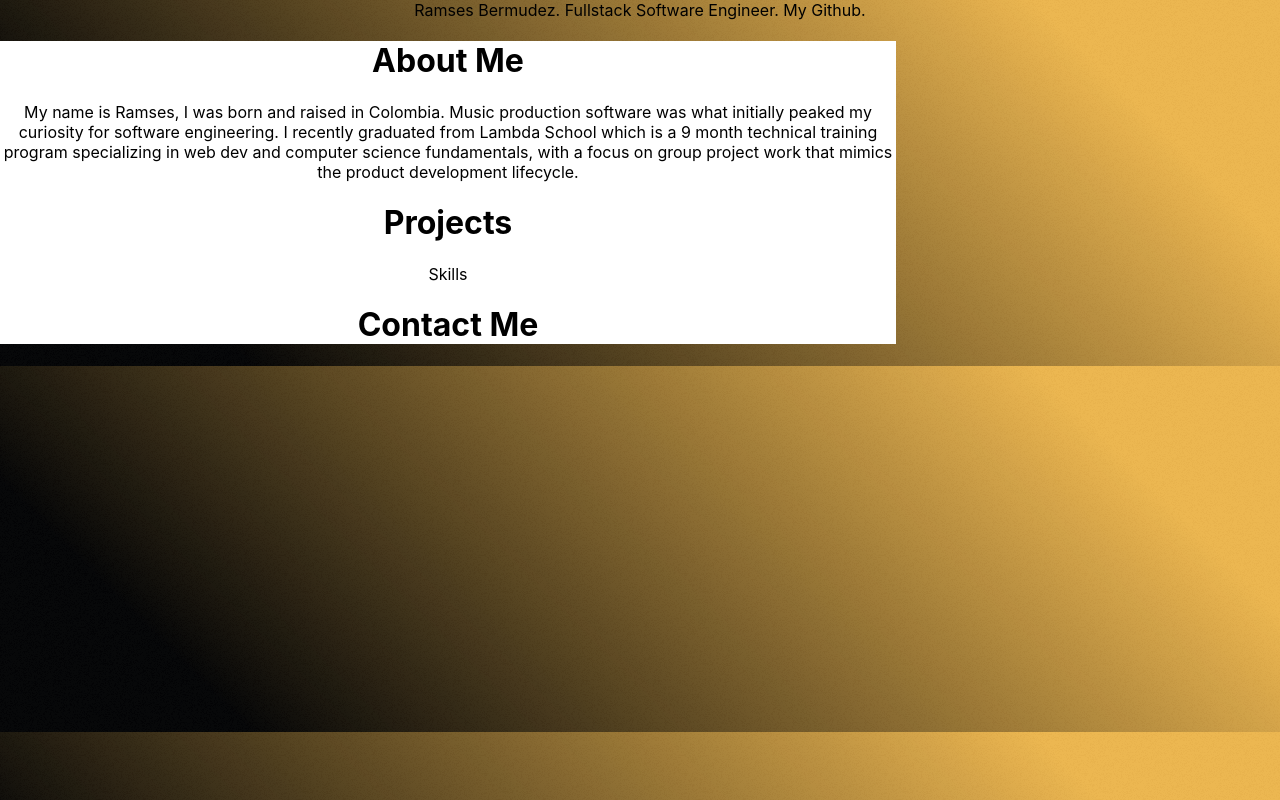
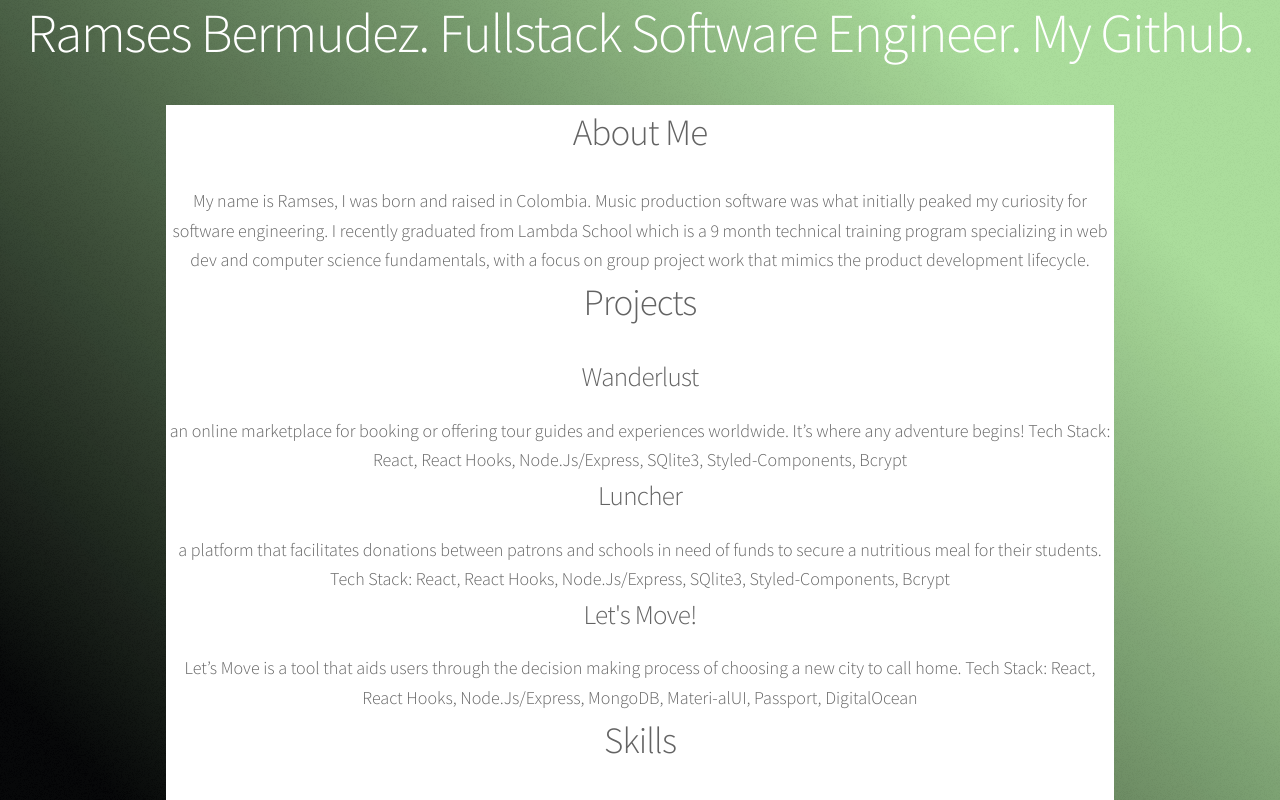
Before and after one commit to RamsesGB/react-portfolio, a React (Create React App) app in the folder ramses-portfolio/: page / in a window 1280 px wide. Shown: the top 800 px of the page. Built offline with nearby package versions, Linux system fonts and the light colour scheme.

Commit message:
added glabal vars for font size, added font styling, changed background color

```diff
--- a/ramses-portfolio/public/index.html
+++ b/ramses-portfolio/public/index.html
@@ -2,7 +2,11 @@
 <html lang="en">
   <head>
     <meta charset="utf-8" />
-    <link rel="icon" href=# />
+    <link rel="icon" href="#" />
+    <link
+      href="https://fonts.googleapis.com/css?family=Source+Sans+Pro:300,400&display=swap"
+      rel="stylesheet"
+    />
     <meta name="viewport" content="width=device-width, initial-scale=1" />
     <meta name="theme-color" content="#000000" />
     <meta
--- a/ramses-portfolio/src/App/App.css
+++ b/ramses-portfolio/src/App/App.css
@@ -1,18 +1,25 @@
 .App {
   text-align: center;
-}
-
-.App-header {
-  min-height: 100vh;
   display: flex;
   flex-direction: column;
   align-items: center;
   justify-content: center;
-  font-size: calc(10px + 2vmin);
+}
+
+.App-header {
+  display: flex;
+  flex-direction: column;
+  /* align-items: center;
+  justify-content: center; */
   color: white;
 }
 
 .Content-container {
+  min-height: 100vh;
   background: white;
-  width: 70%;
+  display: flex;
+  flex-direction: column;
+  justify-content: space-around;
+  width: 74%;
+  color: #636363;
 }
--- a/ramses-portfolio/src/App/App.js
+++ b/ramses-portfolio/src/App/App.js
@@ -6,7 +6,7 @@ import ContentContainer from "../Components/contentContainer"
 function App() {
   return (
     <div className="App">
-      <Header className="App-header"/>
+      <Header/>
       <ContentContainer/>
     </div>
   );
--- a/ramses-portfolio/src/Components/aboutMe.js
+++ b/ramses-portfolio/src/Components/aboutMe.js
@@ -3,7 +3,7 @@ import React from "react";
 function AboutMe() {
   return (
     <div>
-      <h1>About Me</h1>
+      <h2>About Me</h2>
       <p>
         My name is Ramses, I was born and raised in Colombia. Music production
         software was what initially peaked my curiosity for software
--- a/ramses-portfolio/src/Components/contactMe.js
+++ b/ramses-portfolio/src/Components/contactMe.js
@@ -1,11 +1,15 @@
 import React from "react";
 
-function ContactMe(){
-  return(
+function ContactMe() {
+  return (
     <div>
-      <h1>Contact Me</h1>
+      <h2>Contact Me</h2>
+      <h3>
+        Ready to join your team and collaborate in the future of software
+        engineering
+      </h3>
     </div>
-    );
+  );
 }
 
 export default ContactMe;
--- a/ramses-portfolio/src/Components/header.js
+++ b/ramses-portfolio/src/Components/header.js
@@ -1,14 +1,12 @@
 import React from "react";
+import "../App/App.css";
 
 function Header() {
-  return(
-    <div className="AppHeader">
-      Ramses Bermudez. Fullstack Software Engineer. My Github.
+  return (
+    <div className="App-header">
+      <h1>Ramses Bermudez. Fullstack Software Engineer. My Github.</h1>
     </div>
-  )
+  );
 }
 
-
-
-
 export default Header;
--- a/ramses-portfolio/src/Components/projects.js
+++ b/ramses-portfolio/src/Components/projects.js
@@ -1,11 +1,40 @@
 import React from "react";
 
-function Projects(){
-  return(
-    <div>
-      <h1>Projects</h1>
+function Projects() {
+  return (
+    <div className="Projects-container">
+      <h2>Projects</h2>
+      <div className="Projects-section">
+        <div className="Project-box">
+          <h3>Wanderlust</h3>
+          <p>
+            an online marketplace for booking or offering tour guides and
+            experiences worldwide. It’s where any adventure begins! Tech Stack:
+            React, React Hooks, Node.Js/Express, SQlite3, Styled-Components,
+            Bcrypt
+          </p>
+        </div>
+        <div className="Project-box">
+          <h3>Luncher</h3>
+          <p>
+            a platform that facilitates donations between patrons and schools in
+            need of funds to secure a nutritious meal for their students. Tech
+            Stack: React, React Hooks, Node.Js/Express, SQlite3,
+            Styled-Components, Bcrypt
+          </p>
+        </div>
+        <div className="Project-box">
+          <h3>Let's Move!</h3>
+          <p>
+            Let’s Move is a tool that aids users through the decision making
+            process of choosing a new city to call home. Tech Stack: React,
+            React Hooks, Node.Js/Express, MongoDB, Materi-alUI, Passport,
+            DigitalOcean
+          </p>
+        </div>
+      </div>
     </div>
-    );
+  );
 }
 
 export default Projects;
--- a/ramses-portfolio/src/Components/skills.js
+++ b/ramses-portfolio/src/Components/skills.js
@@ -1,9 +1,15 @@
 import React from "react";
 
-function Skills(){
-  return(
-    <div>Skills</div>
-    );
+function Skills() {
+  return (
+    <div>
+      <h2>Skills</h2>
+      <h3>
+        A collection of technologies I've grown fluent in and utilize in my day
+        to day to create my best work.
+      </h3>
+    </div>
+  );
 }
 
 export default Skills;
--- /dev/null
+++ b/ramses-portfolio/src/Globals/variables.js
@@ -0,0 +1,6 @@
+export const font = {
+  large: '3.5rem',
+  medium: '2.2rem',
+  text: '1.5rem',
+  small:  '1.2rem'
+}
--- a/ramses-portfolio/src/index.css
+++ b/ramses-portfolio/src/index.css
@@ -1,21 +1,117 @@
+html, body, div, span, applet, object, iframe,
+h1, h2, h3, h4, h5, h6, p, blockquote, pre,
+a, abbr, acronym, address, big, cite, code,
+del, dfn, em, img, ins, kbd, q, s, samp,
+small, strike, strong, sub, sup, tt, var,
+b, u, i, center,
+dl, dt, dd, ol, ul, li,
+fieldset, form, label, legend,
+table, caption, tbody, tfoot, thead, tr, th, td,
+article, aside, canvas, details, embed,
+figure, figcaption, footer, header, hgroup,
+menu, nav, output, ruby, section, summary,
+time, mark, audio, video {
+	margin: 0;
+	padding: 0;
+	border: 0;
+	font-size: 62.5%;
+	vertical-align: baseline;
+}
+/* HTML5 display-role reset for older browsers */
+article, aside, details, figcaption, figure,
+footer, header, hgroup, menu, nav, section {
+	display: block;
+}
 body {
-  margin: 0;
-  font-family: -apple-system, BlinkMacSystemFont, 'Segoe UI', 'Roboto', 'Oxygen',
-    'Ubuntu', 'Cantarell', 'Fira Sans', 'Droid Sans', 'Helvetica Neue',
-    sans-serif;
+	line-height: 1;
+}
+ol, ul {
+	list-style: none;
+}
+blockquote, q {
+	quotes: none;
+}
+blockquote:before, blockquote:after,
+q:before, q:after {
+	content: '';
+	content: none;
+}
+table {
+	border-collapse: collapse;
+	border-spacing: 0;
+}
+/* ---------------------- CSS Reset ^  ------------------ */
+
+*, html {
+  box-sizing: border-box;
+}
+
+body {
+  font-family: 'Source Sans Pro', sans-serif;
+  font-weight: 300;
+  line-height: 1.65;
   -webkit-font-smoothing: antialiased;
   -moz-osx-font-smoothing: grayscale;
   background-image: url("images/overlay.png"),
-  -moz-linear-gradient(45deg, #000000 15%, #f0b74c 85%);
+  -moz-linear-gradient(45deg, #000000 15%, #acdf9a 85%);
 background-image: url("images/overlay.png"),
-  -webkit-linear-gradient(45deg, #000000 15%, #f0b74c 85%);
+  -webkit-linear-gradient(45deg, #000000 15%, #acdf9a 85%);
 background-image: url("images/overlay.png"),
-  -ms-linear-gradient(45deg, #000000 15%, #f0b74c 85%);
+  -ms-linear-gradient(45deg, #000000 15%, #acdf9a 85%);
 background-image: url("images/overlay.png"),
-  linear-gradient(45deg, #000000 15%, #f0b74c 85%);
+  linear-gradient(45deg, #000000 15%, #acdf9a 85%);
+}
+
+a {
+  -moz-transition: color 0.2s ease, border-bottom 0.2s ease;
+  -webkit-transition: color 0.2s ease, border-bottom 0.2s ease;
+  -ms-transition: color 0.2s ease, border-bottom 0.2s ease;
+  transition: color 0.2s ease, border-bottom 0.2s ease;
+  text-decoration: none;
+  border-bottom: dotted 1px;
+  color: inherit;
+}
+
+  a:hover {
+    border-bottom-color: transparent;
+  }
+
+	strong, b {
+		font-weight: 400;
+	}
+
+h1, h2, h3, h4, h5, h6 {
+  font-weight: 300;
+  line-height: 1.5;
+  margin: 0 0 0.7em 0;
+  letter-spacing: -0.025em;
+}
+
+  h1 a, h2 a, h3 a, h4 a, h5 a, h6 a {
+    color: inherit;
+    text-decoration: none;
+  }
+
+h1 {
+  font-size: 5.5rem;
+  line-height: 1.2;
+}
+
+h2 {
+  font-size: 3.7rem;
+}
+
+h3 {
+  font-size: 2.7rem;
+}
+
+p {
+  font-size: 1.8rem;
 }
 
 code {
   font-family: source-code-pro, Menlo, Monaco, Consolas, 'Courier New',
     monospace;
 }
+
+/* #f0b74c */
```
